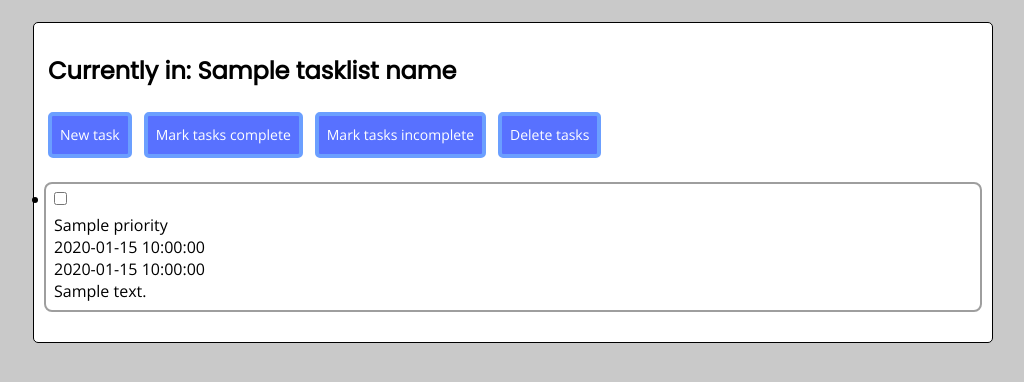
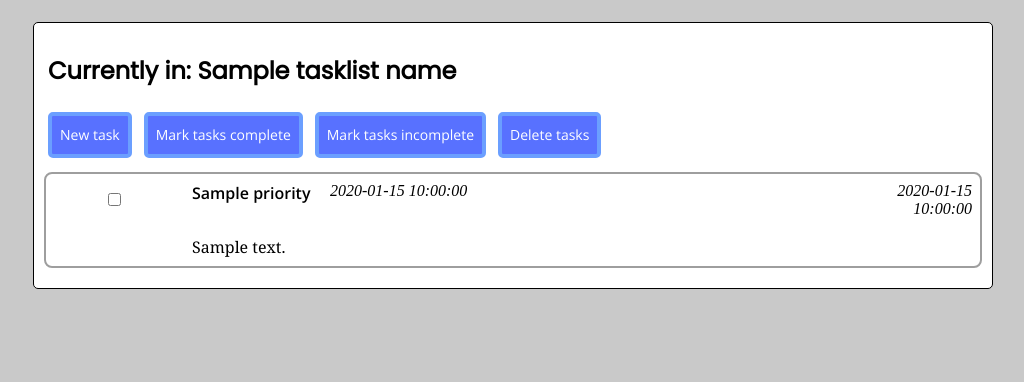
Before and after one commit to onstop4/WillDo, a Flask app: template willdo/templates/within_tasklist/select_task.html in a window 1280 px wide. Shown: the part 69-451 px from the top of the page, without its empty margins (127-1151 px from the left). Run offline with Flask 2, Linux system fonts and the light colour scheme; the template is opened without the code that fills it: most values are stand-ins (such as "Sample title", 1, 10 or a date in 2020); parts of the project's set-up code (start-up, migrations or seed data) failed here and were passed over.

Commit message:
Add (initial) css for list of tasks page.
CSS was added for the list of tasks page.
Some issues remain (such as text overflow).

```diff
--- /dev/null
+++ b/willdo/static/styles/within-tasklist.css
@@ -0,0 +1,49 @@
+.main-list__task-entry {
+    display: grid;
+    grid-template-columns: 1fr 1fr 4fr 1fr;
+    grid-template-areas:
+        "checkbox priority due-date creation-date"
+        "completion-status description description description";
+    gap: 10px;
+}
+
+.main-list__task-entry-info {
+    padding: 4px;
+    font-size: 16px;
+}
+
+.main-list__task-entry-info--checkbox {
+    grid-area: checkbox;
+    margin: auto;
+}
+
+.main-list__task-entry-info--completion-status {
+    grid-area: completion-status;
+    padding-top: 4px;
+    text-align: center;
+}
+
+.main-list__task-entry-info--priority {
+    grid-area: priority;
+    font-weight: 600;
+}
+
+.main-list__task-entry-info--completion-date, .main-list__task-entry-info--creation-date {
+    --padding-left-right: 4px;
+
+    grid-area: due-date;
+    font-family: 'Bitter', serif;
+    font-style: italic;
+    padding-left: var(--padding-left-right);
+    padding-right: var(--padding-left-right);
+}
+
+.main-list__task-entry-info--creation-date {
+    grid-area: creation-date;
+    text-align: right;
+}
+
+.main-list__task-entry-info--description {
+    grid-area: description;
+    font-family: 'Noto Serif', serif;
+}
--- a/willdo/templates/base.html
+++ b/willdo/templates/base.html
@@ -8,7 +8,8 @@
         {% endif %}
 
         {% block resources %}
-        <link href="https://fonts.googleapis.com/css2?family=Bebas+Neue&family=Open+Sans:ital@0;1&family=Poppins&display=swap" rel="stylesheet">
+        {# Taken from https://fonts.google.com/?selection.family=Bebas+Neue|Noto+Serif:ital,wght@0,400;0,700;1,400;1,700|Open+Sans:ital,wght@0,400;0,600;0,700;1,400;1,600;1,700|Poppins:ital@0;1&category=Serif#standard-styles #}
+        <link href="https://fonts.googleapis.com/css2?family=Bebas+Neue&family=Noto+Serif:ital,wght@0,400;0,700;1,400;1,700&family=Open+Sans:ital,wght@0,400;0,600;0,700;1,400;1,600;1,700&family=Poppins:ital@0;1&display=swap" rel="stylesheet">
 
         <link href="{{ url_for('static', filename='styles/main.css') }}" rel="stylesheet">
         {% endblock resources %}
--- a/willdo/templates/within_tasklist/base.html
+++ b/willdo/templates/within_tasklist/base.html
@@ -1,5 +1,10 @@
 {% extends 'base.html' %}
 {% set title = tasklist_name %}
+
+{% block resources %}
+{{ super() }}
+<link href="{{ url_for('static', filename='styles/within-tasklist.css') }}" rel="stylesheet">
+{% endblock resources %}
 
 {% block title_display %}
 <h2 class="whereami__action">Currently in: {{ tasklist_name }}</h2>
--- a/willdo/templates/within_tasklist/select_task.html
+++ b/willdo/templates/within_tasklist/select_task.html
@@ -13,35 +13,31 @@
         {% endif %}
     </div>
 
-    <div class="main-list">
+    <div>
         {% if not tasks %}
-        <em class="main-list__message">There are currently no tasks on the list.</em>
+        <em class="main__message">There are currently no tasks on the list.</em>
         {% else %}
-            <ul>
+            <ul class="main-list">
                 {% for task in tasks %}
-                <li class="main-list__entry">
-                    <input class="main-list__entry--checkbox" type="checkbox" name="task-selected" value="{{ task.id }}">
-                    <a href="{{ url_for('tasklist_bp.edit_task_details', tasklist_id=tasklist_id, task_id=task.id) }}">
-                        <div class="main-list__entry-info">
-                            <div class="task-completion-status">
+                <li class="main-list__task-entry">
+                    <input class="main-list__task-entry-info main-list__task-entry-info--checkbox" type="checkbox" name="task-selected" value="{{ task.id }}">
+                            <div class="main-list__task-entry-info main-list__task-entry-info--completion-status">
                                 {% if task.is_complete %}
                                 yes
                                 {% endif %}
                             </div>
-                            <div class="task-priority">
+                            <div class="main-list__task-entry-info main-list__task-entry-info--priority">
                                 {{ task.priority }}
                             </div>
-                            <div class="task-completion-date">
+                            <div class="main-list__task-entry-info main-list__task-entry-info--completion-date">
                                 {{ task.completion_date }}
                             </div>
-                            <div class="task-creation-date">
+                            <div class="main-list__task-entry-info main-list__task-entry-info--creation-date">
                                 {{ task.creation_date }}
                             </div>
-                            <div class="task-description">
-                                {{ task.description }}
+                            <div class="main-list__task-entry-info main-list__task-entry-info--description">
+                                <a href="{{ url_for('tasklist_bp.edit_task_details', tasklist_id=tasklist_id, task_id=task.id) }}">{{ task.description }}</a>
                             </div>
-                        </div>
-                    </a>
                 </li>
                 {% endfor %}
             </ul>
```
